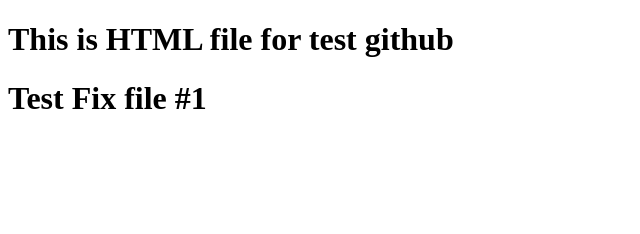
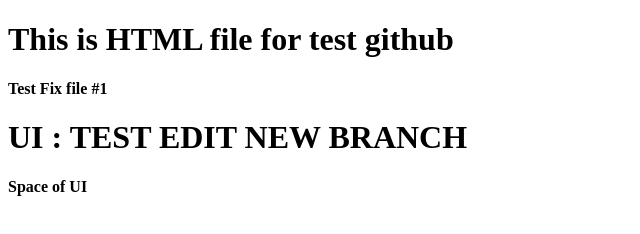
Before and after one commit to Taweepat/BornToDev-TestGit, a plain HTML site: page index.html in a window 1280 px wide. Shown: the whole page, without its empty margins (0-640 px from the left). Drawn offline with Linux system fonts and the light colour scheme.

Commit message:
add UI Space
UI Space

```diff
--- a/index.html
+++ b/index.html
@@ -5,6 +5,10 @@
     </head>
     <body>
         <H1>This is HTML file for test github</H1>
-        <H1>Test Fix file #1</H1>
+        <b>Test Fix file #1</b>
+        <H1>
+            UI : TEST EDIT NEW BRANCH
+        </H1>
+        <b>Space of UI</b>
     </body>
 </html>
```
